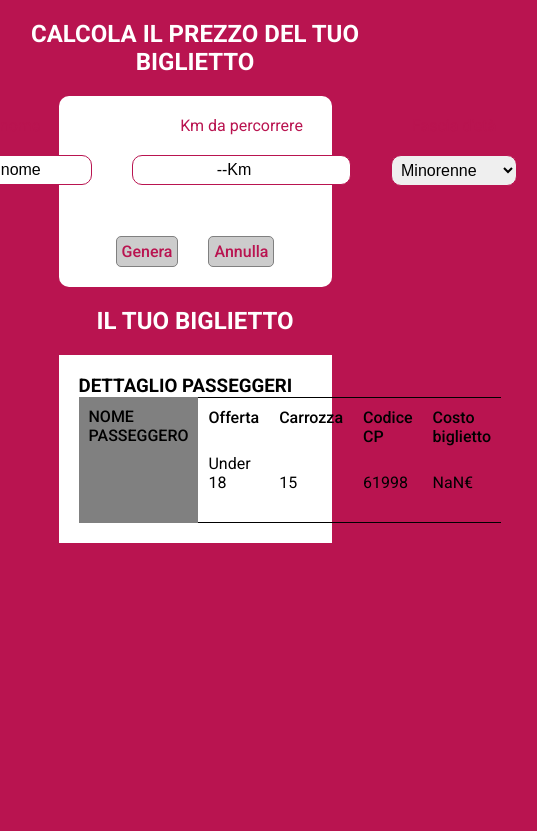
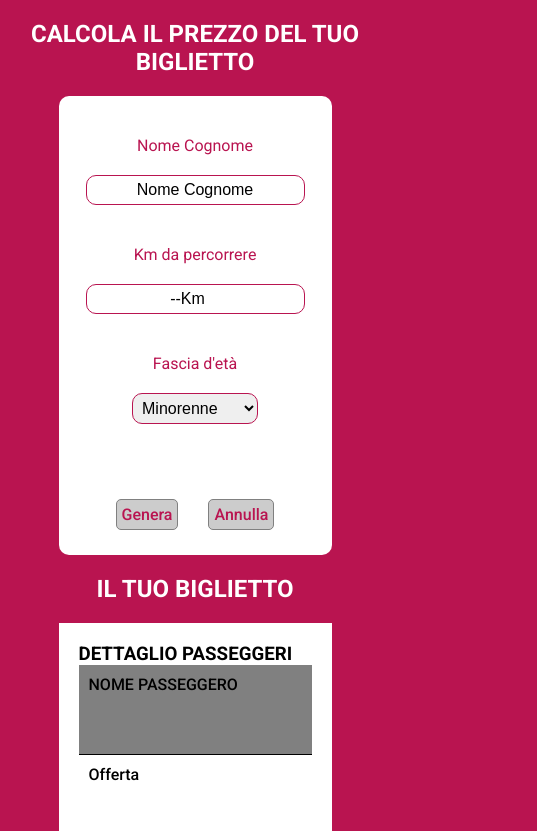
Before and after one commit to catanielena/js-biglietto-treno-form, a plain HTML site: page index.html in a window 390 px wide. Both pictures are taken after a click on the button "Genera". Shown: the top 831 px of the page, 537 px wide, since content can reach past the window. Drawn offline with Linux system fonts and the light colour scheme.

Commit message:
Add: responsiveness

```diff
--- a/css/style.css
+++ b/css/style.css
@@ -62,7 +62,7 @@ button {
     border-radius: 5px;
 }
 .btn {
-    margin: 0 15px;
+    margin: 5px 15px;
 }
 
 /* ticket-form */
@@ -111,7 +111,6 @@ label {
 }
 
 .ticket-data__data {
-    height: 126px;
     font-weight: 500;
 }
 
@@ -133,6 +132,7 @@ label {
 
 .data {
     text-transform: capitalize;
+    margin-top: 50px;
 }
 
 .data:not(#passenger) {
@@ -142,3 +142,33 @@ label {
 #ticket-cost::after {
     content: "\20AC";
 }
+
+
+@media screen and (max-width: 960px) {
+    .ticket-form__form,
+    .ticket-form__btn {
+    flex-wrap: wrap;
+    }
+
+    .form__item {
+        width: 100%;
+        padding: 20px 0;
+    }
+}
+
+@media screen and (max-width: 768px) {
+    ul {
+        flex-wrap: wrap;
+    }
+
+    .data__item {
+        width: 100%;
+    }
+}
+
+@media screen and (max-width:320px) {
+    .section--common {
+        padding: 5px;
+    }
+
+}
```
